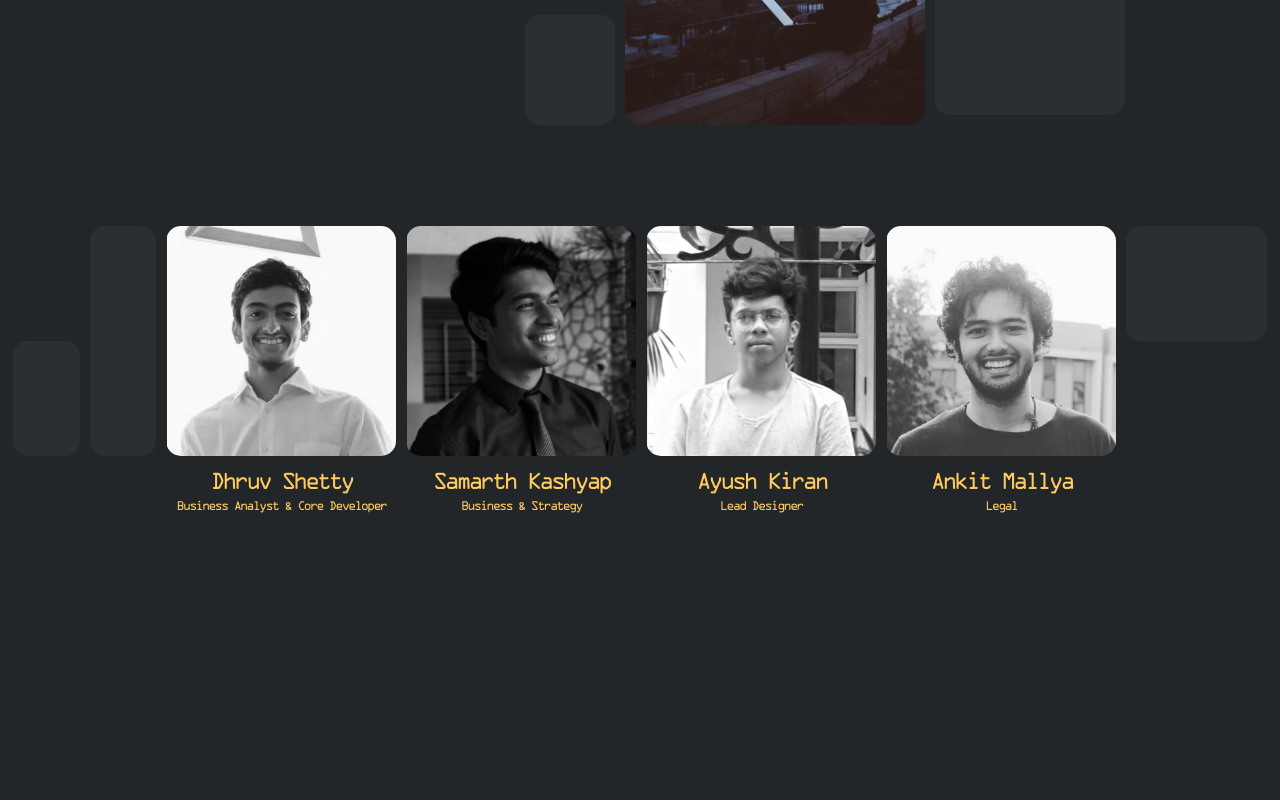
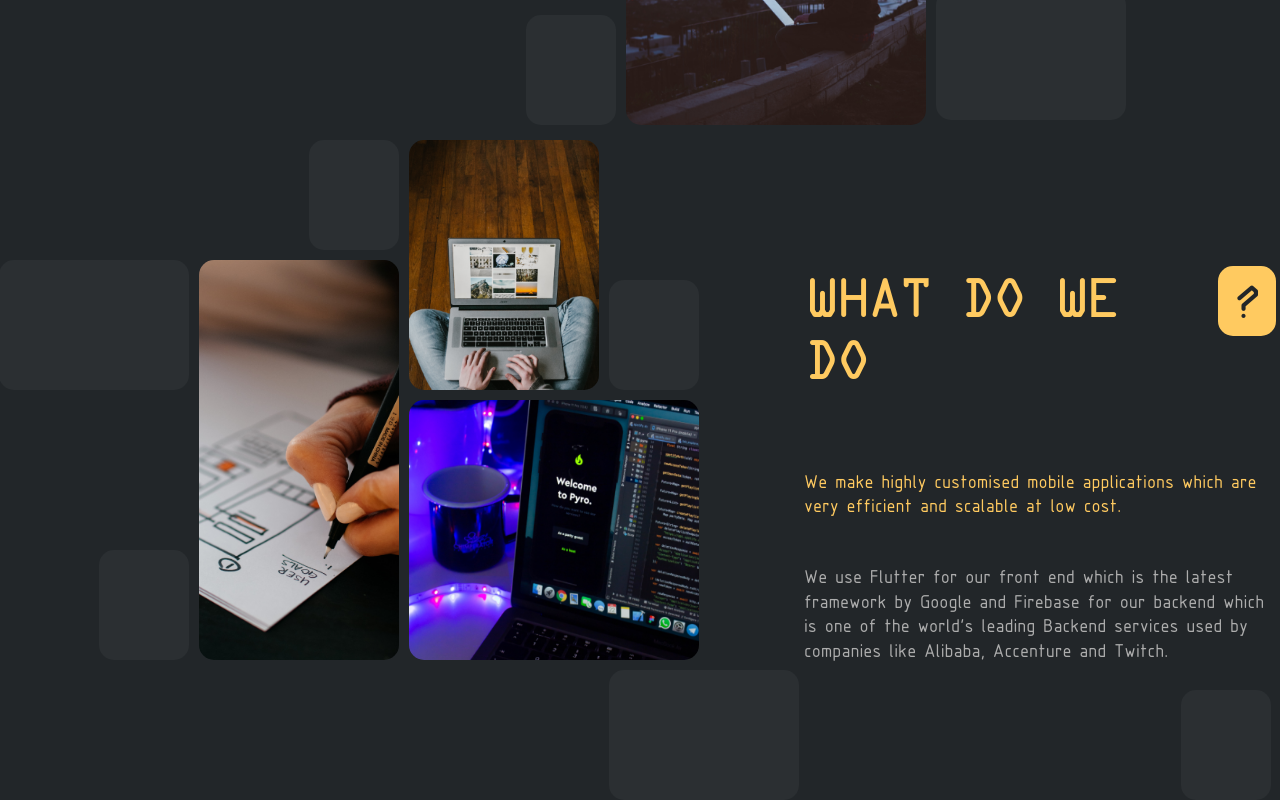
Before and after one commit to PyramidDevelopers/react-trainee, a React (Create React App) app: page / in a window 1280 px wide. Shown: the part 480-1280 px from the top of the page. Before the commit the page ends 1050 px from the top, so only its background shows below. Built offline with nearby package versions, Linux system fonts and the light colour scheme.

Commit message:
Added What section

```diff
--- a/src/App.js
+++ b/src/App.js
@@ -1,11 +1,13 @@
 import './App.css';
 import { OurTeam } from './components/our team/OurTeam';
 import { Who } from './components/who/Who'
+import { What } from './components/what/What';
 
 function App() {
   return (
     <div className="main-app">
       <Who />
+      <What />
       <OurTeam />
     </div>
   );
--- a/src/components/text/InfoText.css
+++ b/src/components/text/InfoText.css
@@ -12,12 +12,13 @@
     display: flex;
     flex-flow: column;
     justify-content: flex-start;
-    width: 470px;
+    /* width: 465px; */
 }
 
 .paragraph-1 {
     margin-top: 81px;
     margin-right: 10px;
+    width: 462px;
     font-family: ISOCPEUR;
     font-size: 20px;
     line-height: 1.22;
@@ -27,6 +28,7 @@
 .paragraph-2 {
     margin-top: 27px;
     margin-right: 10px;
+    width: 462px;
     font-family: ISOCPEUR;
     font-size: 20px;
     line-height: 1.22;
@@ -41,7 +43,7 @@
 
 .question-title {
     font-family: OCRAExtended;
-    font-size: 65px;
+    font-size: 60px;
     margin-right: 10px;
     line-height: 1.04;
     letter-spacing: -5px;
--- /dev/null
+++ b/src/components/what/What.css
@@ -0,0 +1,113 @@
+.what-section {
+    display: flex;
+    flex-flow: row;
+    justify-content: center;
+    height: 670px;
+    margin-top: 5px;
+}
+
+.what-left-section {
+    display: flex;
+    flex-flow: column;
+    width: 810px;
+}
+
+.what-right-section {
+    display: flex;
+    flex-flow: column;
+    align-self: flex-end;
+}
+
+.what-left-top {
+    display: flex;
+    flex-flow: row;
+    height: 530px;
+    justify-content: flex-start;
+}
+
+.what-left-bottom {
+    display: flex;
+    flex-flow: row;
+    justify-content: flex-end;
+}
+
+.left-top-first-section {
+    display: flex;
+    flex-flow: column;
+    height: 410px;
+    margin-top: 120px;
+}
+
+.left-top-second-section {
+    display: flex;
+    flex-flow: column;
+}
+
+.left-top-third-section {
+    display: flex;
+    flex-flow: column;
+    margin-right: 100px;
+}
+
+.upper-image-container {
+    display: flex;
+    flex-flow: row;
+}
+
+.horizontal-rect {
+    width: 190px;
+    height: 130px;
+    margin: 5px;
+    border-radius: 15px;
+    background-color: #2b2f32;
+}
+
+.vertical-rect-left {
+    width: 90px;
+    height: 110px;
+    border-radius: 15px;
+    margin: 155px 5px 5px;
+    background-color: #2b2f32;
+    align-self: flex-end;
+}
+
+.vertical-rect-at-end {
+    width: 90px;
+    height: 110px;
+    border-radius: 15px;
+    margin: 5px;
+    background-color: #2b2f32;
+    align-self: flex-end;
+}
+
+.vertical-rect-at-start {
+    width: 90px;
+    height: 110px;
+    border-radius: 15px;
+    margin-inline-start: auto;
+    margin-right: 5px;
+    margin-top: 5px;
+    margin-bottom: 5px;
+    background-color: #2b2f32;
+}
+
+.lower-image {
+    width: 290px;
+    height: 260px;
+    margin: 5px;
+    border-radius: 15px;
+}
+
+.upper-image {
+    width: 190px;
+    height: 250px;
+    margin: 5px;
+    border-radius: 15px;
+}
+
+.left-image {
+    width: 200px;
+    height: 400px;
+    margin: 5px;
+    border-radius: 15px;
+}
--- /dev/null
+++ b/src/components/what/What.js
@@ -0,0 +1,44 @@
+import React from 'react'
+import { InfoText } from '../text/InfoText'
+import leftImg from '../../assets/what-left.png'
+import upperImg from '../../assets/what-upper.png'
+import lowerImg from '../../assets/what-lower.png'
+import './What.css'
+
+export const What = () => {
+    let question = "WHAT DO WE DO"
+    let paragraph1 = "We make highly customised mobile applications which are very efficient and scalable at low cost."
+    let paragraph2 = "We use Flutter for our front end which is the latest framework by Google and Firebase for our backend which is one of the world's leading Backend services used by companies like Alibaba, Accenture and Twitch."
+
+    return (
+        <div className = "what-section">
+            <div className="what-left-section">
+                <div className="what-left-top">
+                    <div className="left-top-first-section">
+                        <div className="horizontal-rect" />
+                        <div className="vertical-rect-left" />
+                    </div>
+                    <div className="left-top-second-section">
+                        <div className="vertical-rect-at-start" />
+                        <img src = {leftImg} className = "left-image" alt = "" />
+                    </div>
+                    <div className="left-top-third-section">
+                        <div className="upper-image-container">
+                            <img src = {upperImg} className = "upper-image" alt = "" />
+                            <div className="vertical-rect-at-end" />
+                        </div>
+                        <img src = {lowerImg} className = "lower-image" alt = "" />
+                    </div>
+                </div>
+                <div className="what-left-bottom">
+                    <div className="horizontal-rect" />
+                </div>
+            </div>
+            <div className="what-right-section">
+                <InfoText question = {question} paragraph1 = {paragraph1} paragraph2 = {paragraph2} />
+                <div className="vertical-rect-at-end" />
+            </div>
+            <div className="vertical-rect-at-end" />
+        </div>
+    )
+}
--- a/src/components/who/Who.css
+++ b/src/components/who/Who.css
@@ -12,14 +12,7 @@
     justify-content: flex-start;
 }
 
-.upper-image {
-    width: 300px;
-    height: 260px;
-    margin: 5px;
-    border-radius: 15px;
-}
-
-.lower-image {
+.upper-lower-image {
     width: 300px;
     height: 260px;
     margin: 5px;
@@ -70,7 +63,7 @@
 
 .right-image {
     width: 190px;
-    height: 250px;
+    height: 255px;
     margin: 5px;
     border-radius: 15px;
 }
--- a/src/components/who/Who.js
+++ b/src/components/who/Who.js
@@ -19,8 +19,8 @@ export const Who = () => {
             <InfoText question = {question} paragraph1 = {paragraph1} paragraph2 = {paragraph2} />
             <div className="vertical-rect" />
             <div className="upper-lower-image-container">
-                <img src = {upperImg} alt = "" className = "upper-image" />
-                <img src = {lowerImg} alt = "" className = "lower-image" />
+                <img src = {upperImg} alt = "" className = "upper-lower-image" />
+                <img src = {lowerImg} alt = "" className = "upper-lower-image" />
             </div>
             <div className="logos-image-container">
                 <div className="logos-container">
```
